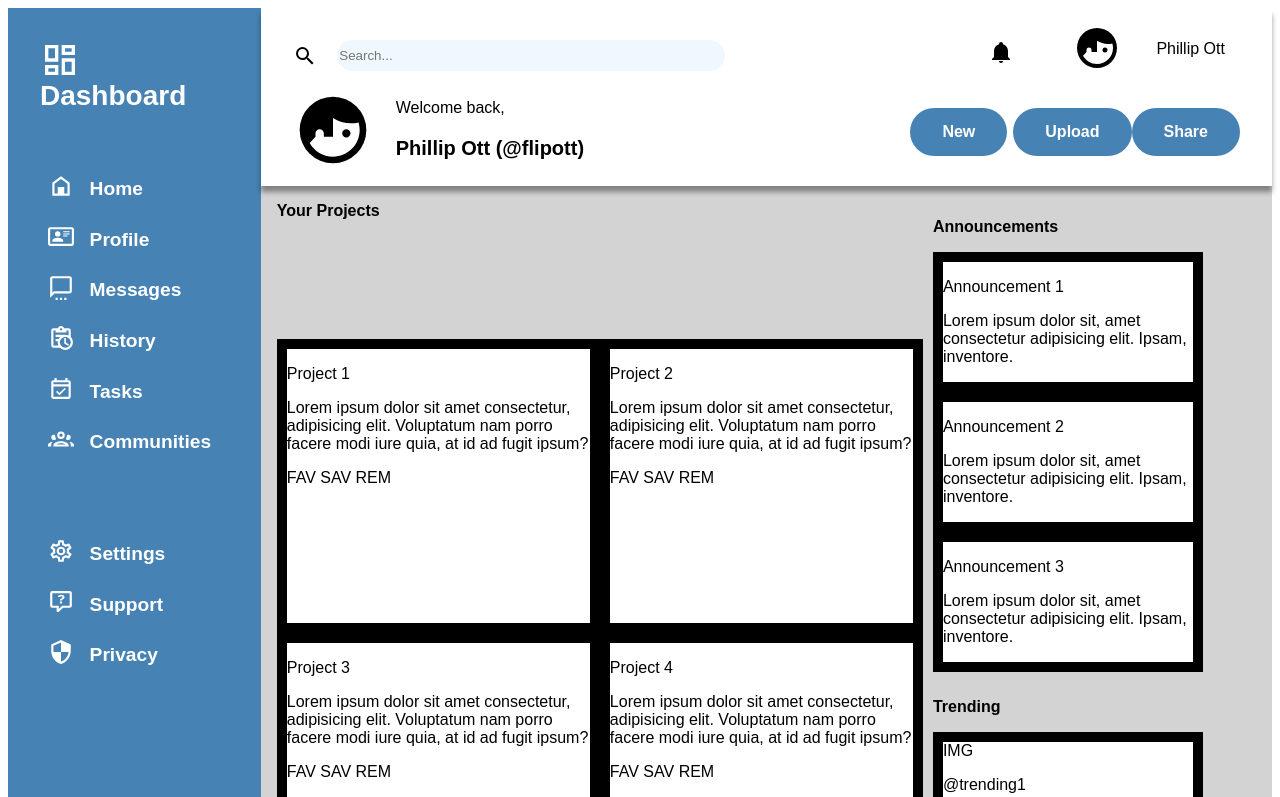
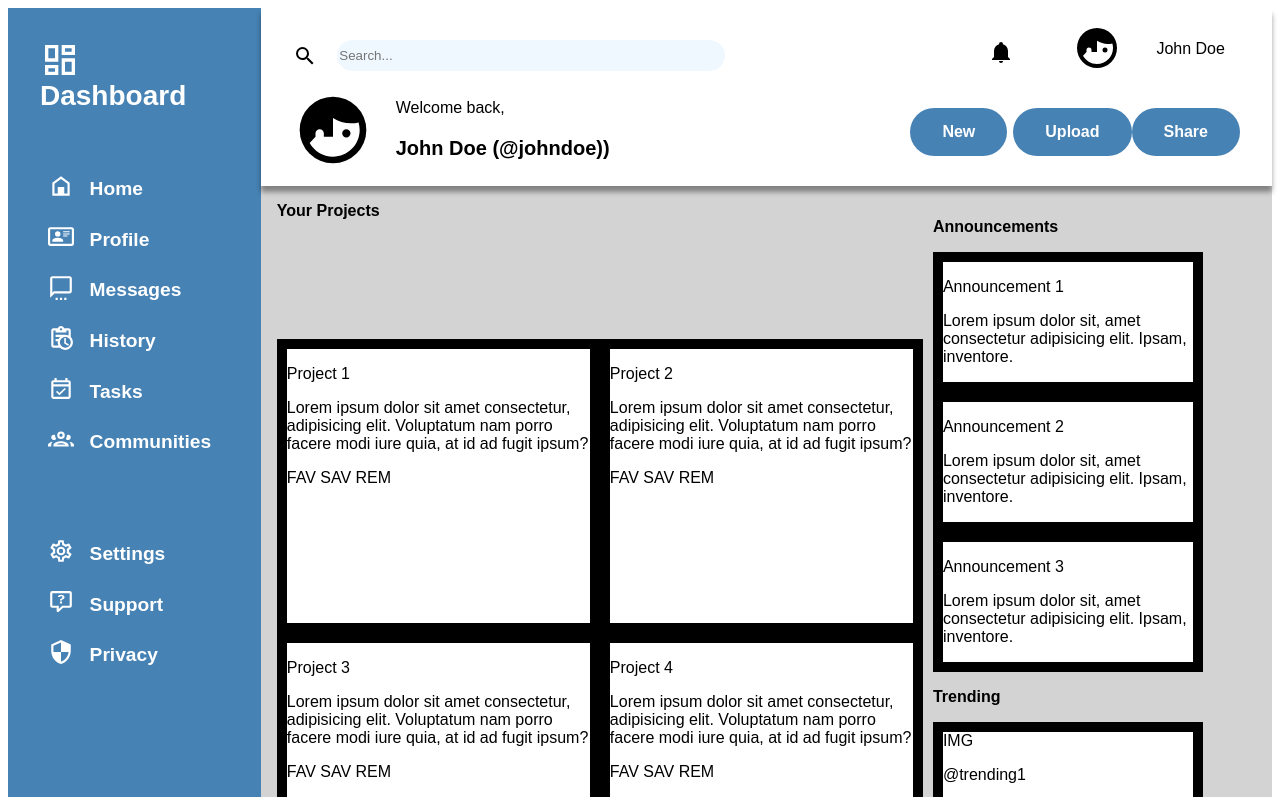
Before and after one commit to flipott/admin-dashboard, a plain HTML site: page index.html in a window 1280 px wide. Shown: the top 797 px of the page. Drawn offline with Linux system fonts and the light colour scheme.

Commit message:
Created additional wrapper to fix layout issue

```diff
--- a/index.html
+++ b/index.html
@@ -34,13 +34,13 @@
                     <div class="search"><img src="./images/search.svg"> <input type="text" placeholder="Search..."></div>
                     <div class="bell"><img src="./images/bell.svg"></div>
                     <div class="user-icon"><img src="./images/user-icon.svg"></div>
-                    <div class="name">Phillip Ott</div>
+                    <div class="name">John Doe</div>
                 </div>
                 <div class="bottom">
                     <div class="welcome-icon"><img src="./images/user-icon.svg"></div>
                     <div class="header-information">
                         <p class="welcome-text">Welcome back,</p>
-                        <p class="name-information">Phillip Ott (@flipott)</p>
+                        <p class="name-information">John Doe (@johndoe))</p>
                     </div>
                     <div class="user-control"><button class="user-option">New</button></div>
                     <div class="upload"><button class="user-option">Upload</button></div>
@@ -56,6 +56,7 @@
                     <div class="card"><p class="project-name">Project 2</p><p class="project-description">Lorem ipsum dolor sit amet consectetur, adipisicing elit. Voluptatum nam porro facere modi iure quia, at id ad fugit ipsum?</p><p class="project-icons">FAV SAV REM</p></div>                    <div class="card"><p class="project-name">Project 3</p><p class="project-description">Lorem ipsum dolor sit amet consectetur, adipisicing elit. Voluptatum nam porro facere modi iure quia, at id ad fugit ipsum?</p><p class="project-icons">FAV SAV REM</p></div>                    <div class="card"><p class="project-name">Project 4</p><p class="project-description">Lorem ipsum dolor sit amet consectetur, adipisicing elit. Voluptatum nam porro facere modi iure quia, at id ad fugit ipsum?</p><p class="project-icons">FAV SAV REM</p></div>                    <div class="card"><p class="project-name">Project 5</p><p class="project-description">Lorem ipsum dolor sit amet consectetur, adipisicing elit. Voluptatum nam porro facere modi iure quia, at id ad fugit ipsum?</p><p class="project-icons">FAV SAV REM</p></div>                    <div class="card"><p class="project-name">Project 6</p><p class="project-description">Lorem ipsum dolor sit amet consectetur, adipisicing elit. Voluptatum nam porro facere modi iure quia, at id ad fugit ipsum?</p><p class="project-icons">FAV SAV REM</p></div>
 
                 </div>
+                <div class="main-right">
                     <div class="announcements">
                         <p class="title">Announcements</p>
                         <div class="announcement-item"><p class="announcement-title">Announcement 1</p><p class="announcement-description">Lorem ipsum dolor sit, amet consectetur adipisicing elit. Ipsam, inventore.</p></div>
@@ -84,6 +85,7 @@
                             <p class="trending-title">@trending4</p>
                             <p class="trending-description">This is a user</p>
                         </div>
+                    </div>
 
                 </div>
             </div>
```
Lines whose indentation alone changed are shown as unchanged.
